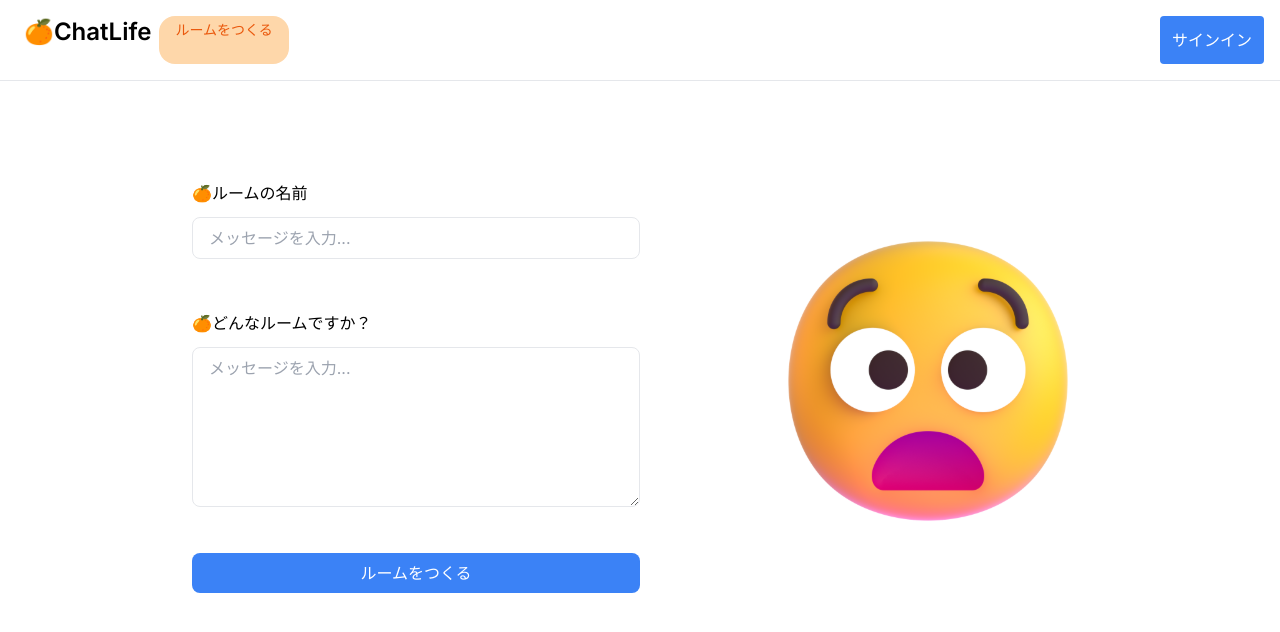
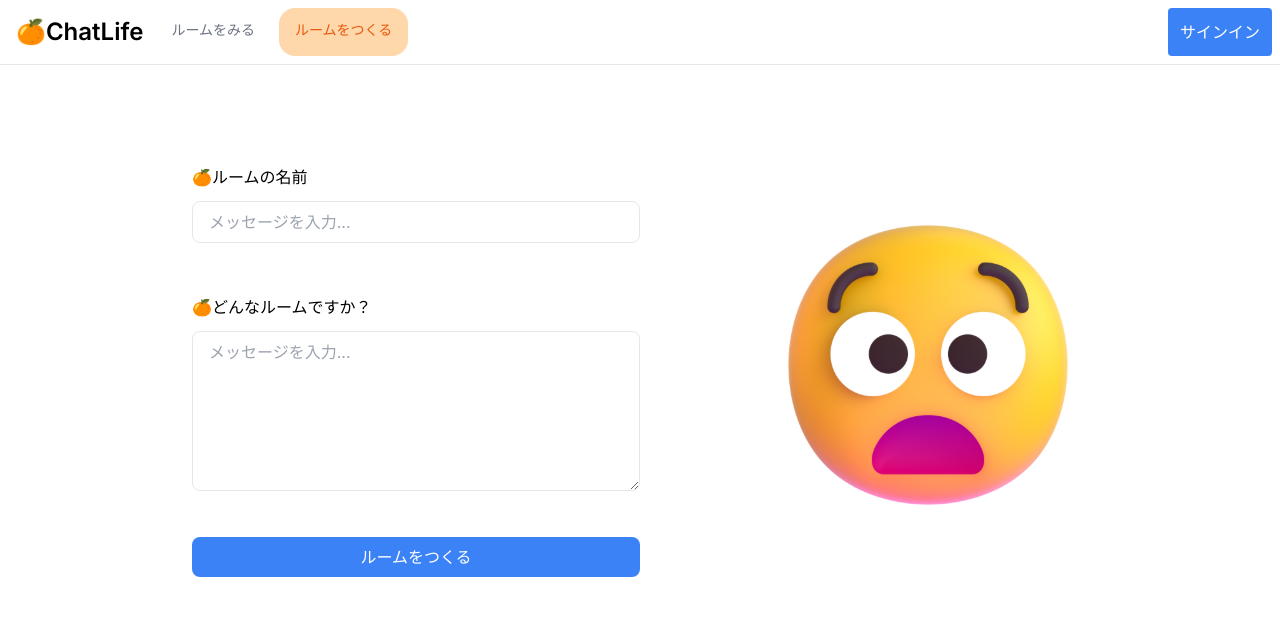
Before and after one commit to yajihum/auth-playgroud, a Next.js app in the folder clerk/: page /room/create in a window 1280 px wide. Shown: the top 632 px of the page. Built offline with nearby package versions, Linux system fonts and the light colour scheme; no server answers.

Commit message:
fix: desingn

```diff
--- a/clerk/src/app/_components/Rooms.tsx
+++ b/clerk/src/app/_components/Rooms.tsx
@@ -1,15 +1,16 @@
-import { prisma } from "@/lib/prisma";
+import { PrismaClient } from "@prisma/client";
 import Link from "next/link";
 import ChatsNum from "./ui/ChatsNum";
 import { InRoomIcon } from "./ui/Icon";
 
 export default async function Rooms() {
+  const prisma = new PrismaClient();
   const rooms = await prisma.room.findMany();
   if (!rooms || rooms.length === 0)
-    return <div className="my-2">参加可能なルームはありません</div>;
+    return <div className="my-14">sorry... 参加可能なルームはありません🥹</div>;
 
   return (
-    <div className="mx-6 my-10 grid gap-4 md:grid-cols-3">
+    <div className="my-8 grid gap-4 md:grid-cols-3">
       {rooms.map((room) => (
         <Link
           href={`/room/${room.id}`}
--- a/clerk/src/app/_components/layout/header/Header.tsx
+++ b/clerk/src/app/_components/layout/header/Header.tsx
@@ -5,9 +5,9 @@ import LinkList from "./LinkList";
 export default function Header() {
   return (
     <header className="border-b border-gray-200">
-      <nav className="flex justify-between p-4">
+      <nav className="flex justify-between p-2">
         <div className="flex">
-          <Link href={"/"} className="px-2 text-lg font-semibold md:text-2xl">
+          <Link href={"/"} className="p-2 text-sm font-semibold md:text-2xl">
             🍊ChatLife
           </Link>
           <LinkList />
--- a/clerk/src/app/_components/layout/header/LinkList.tsx
+++ b/clerk/src/app/_components/layout/header/LinkList.tsx
@@ -4,6 +4,10 @@ import Link from "next/link";
 import { usePathname } from "next/navigation";
 
 const linkList = [
+  {
+    href: "/#rooms",
+    text: "ルームをみる",
+  },
   {
     href: "/room/create",
     text: "ルームをつくる",
@@ -20,7 +24,7 @@ export default function LinkList() {
           <Link
             key={index}
             href={link.href}
-            className={`rounded-2xl px-2 py-1.5 text-sm md:px-4 md:py-1 ${
+            className={`mx-1 rounded-2xl px-1 py-1.5 text-sm md:px-4 md:pt-3 ${
               isActive
                 ? "bg-orange-200 text-orange-600"
                 : "text-gray-500 hover:bg-orange-200 hover:text-orange-600"
--- a/clerk/src/app/_components/ui/Icon.tsx
+++ b/clerk/src/app/_components/ui/Icon.tsx
@@ -6,8 +6,8 @@ export const InRoomIcon = () => {
       fill="none"
       stroke="currentColor"
       strokeWidth="2"
-      stroke-linecap="round"
-      stroke-linejoin="round"
+      strokeLinecap="round"
+      strokeLinejoin="round"
     >
       <line x1="7" y1="17" x2="17" y2="7" />{" "}
       <polyline points="7 7 17 7 17 17" />
@@ -25,8 +25,8 @@ export const ChatIcon = () => {
       strokeWidth="2"
       stroke="currentColor"
       fill="none"
-      stroke-linecap="round"
-      stroke-linejoin="round"
+      strokeLinecap="round"
+      strokeLinejoin="round"
     >
       {" "}
       <path stroke="none" d="M0 0h24v24H0z" />{" "}
@@ -45,8 +45,8 @@ export const ArrowBottomIcon = () => {
       stroke="currentColor"
     >
       <path
-        stroke-linecap="round"
-        stroke-linejoin="round"
+        strokeLinecap="round"
+        strokeLinejoin="round"
         strokeWidth="2"
         d="M19 14l-7 7m0 0l-7-7m7 7V3"
       />
```
